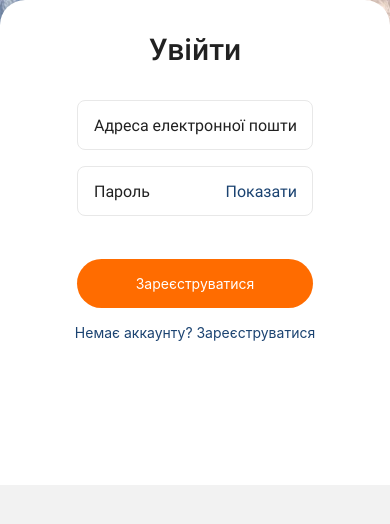
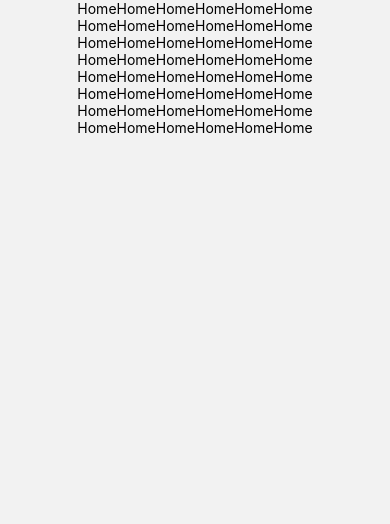
Before and after one commit to volodymyr-ok/goit-react-native-hw, a React Native app: screen /Home in a window 390 px wide. Shown: the top 524 px of the page. Built offline with nearby package versions, Linux system fonts and the light colour scheme.

Commit message:
added routes for home

```diff
--- a/App.js
+++ b/App.js
@@ -6,6 +6,7 @@ import * as SplashScreen from 'expo-splash-screen';
 import { View } from 'react-native';
 import { NavigationContainer } from '@react-navigation/native';
 import { createNativeStackNavigator } from '@react-navigation/native-stack';
+import Home from './Screens/HomeScreen/Home/Home';
 
 const AuthStack = createNativeStackNavigator();
 
@@ -44,9 +45,8 @@ const App = () => {
       <AuthStack.Navigator screenOptions={{ headerShown: false }}>
         <AuthStack.Screen name="Login" component={LoginScreen} />
         <AuthStack.Screen name="Registration" component={RegistrationScreen} />
+        <AuthStack.Screen name="Home" component={Home} />
       </AuthStack.Navigator>
-      {/* <RegistrationScreen />
-        <LoginScreen /> */}
     </NavigationContainer>
     // </View>
   );
--- a/Screens/Auth/LoginScreen/LoginScreen.jsx
+++ b/Screens/Auth/LoginScreen/LoginScreen.jsx
@@ -40,6 +40,7 @@ const LoginScreen = ({ navigation }) => {
     console.log({ email, password });
     setEmail('');
     setPassword('');
+    navigation.navigate('Home');
   };
 
   return (
--- a/Screens/Auth/RegistrationScreen/RegistrationScreen.jsx
+++ b/Screens/Auth/RegistrationScreen/RegistrationScreen.jsx
@@ -45,6 +45,7 @@ const RegistrationScreen = ({ navigation }) => {
     setLogin('');
     setEmail('');
     setPassword('');
+    navigation.navigate('Home');
   };
 
   return (
--- /dev/null
+++ b/Screens/HomeScreen/Home/Home.jsx
@@ -0,0 +1,33 @@
+import React from 'react';
+import { Text, View, StyleSheet } from 'react-native';
+// CommentsScreen
+// MapScreen
+
+const Home = () => {
+  return (
+    <View styles={styles.mainScreen}>
+      <Text style={styles.mainText}>HomeHomeHomeHomeHomeHome</Text>
+      <Text style={styles.mainText}>HomeHomeHomeHomeHomeHome</Text>
+      <Text style={styles.mainText}>HomeHomeHomeHomeHomeHome</Text>
+      <Text style={styles.mainText}>HomeHomeHomeHomeHomeHome</Text>
+      <Text style={styles.mainText}>HomeHomeHomeHomeHomeHome</Text>
+      <Text style={styles.mainText}>HomeHomeHomeHomeHomeHome</Text>
+      <Text style={styles.mainText}>HomeHomeHomeHomeHomeHome</Text>
+      <Text style={styles.mainText}>HomeHomeHomeHomeHomeHome</Text>
+    </View>
+  );
+};
+
+const styles = StyleSheet.create({
+  mainScreen: {
+    flex: 1,
+    justifyContent: 'flex-end',
+    alignItems: 'flex-end',
+    padding: 50,
+  },
+  mainText: {
+    textAlign: 'center',
+  },
+});
+
+export default Home;
```
Also changed, not shown: Screens/HomeScreen/CreatePostsScreen/CreatePostsScreen.jsx (added), Screens/HomeScreen/PostsScreen/PostsScreen.jsx (added), Screens/HomeScreen/ProfileScreen/ProfileScreen.jsx (added).
